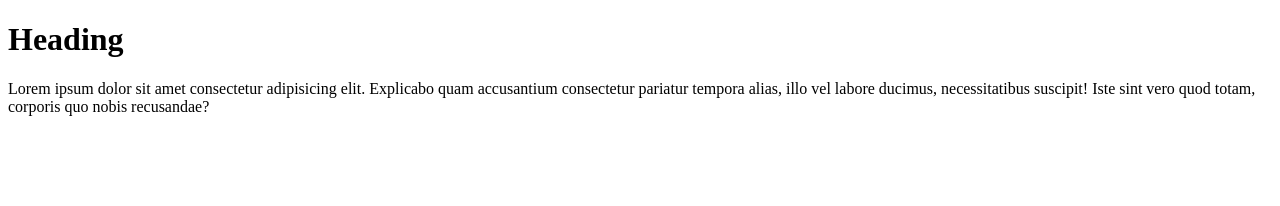
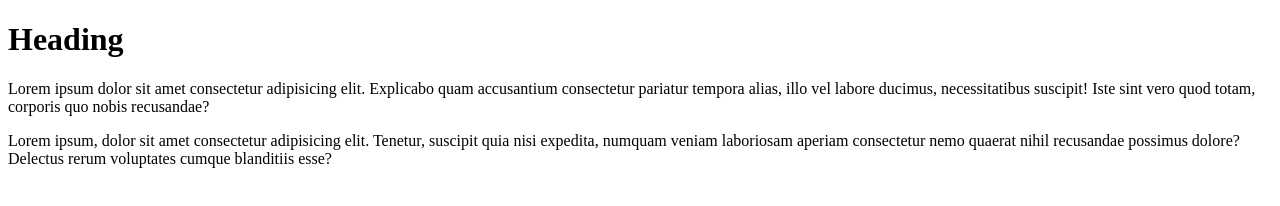
Before and after one commit to exson2023/fuzzy-lamp, a plain HTML site: page index.html in a window 1280 px wide. Drawn offline with Linux system fonts and the light colour scheme.

Commit message:
added a para

```diff
--- a/index.html
+++ b/index.html
@@ -12,9 +12,16 @@
         <h1>
             Heading
         </h1>
-        <p>Lorem ipsum dolor sit amet consectetur adipisicing elit. Explicabo quam accusantium consectetur pariatur
+        <p>
+            Lorem ipsum dolor sit amet consectetur adipisicing elit. Explicabo quam accusantium consectetur pariatur
             tempora alias, illo vel labore ducimus, necessitatibus suscipit! Iste sint vero quod totam, corporis quo
-            nobis recusandae?</p>
+            nobis recusandae?
+        </p>
+        <p>
+            Lorem ipsum, dolor sit amet consectetur adipisicing elit. Tenetur, suscipit quia nisi expedita, numquam
+            veniam laboriosam aperiam consectetur nemo quaerat nihil recusandae possimus dolore? Delectus rerum
+            voluptates cumque blanditiis esse?
+        </p>
     </main>
 </body>
 
```
